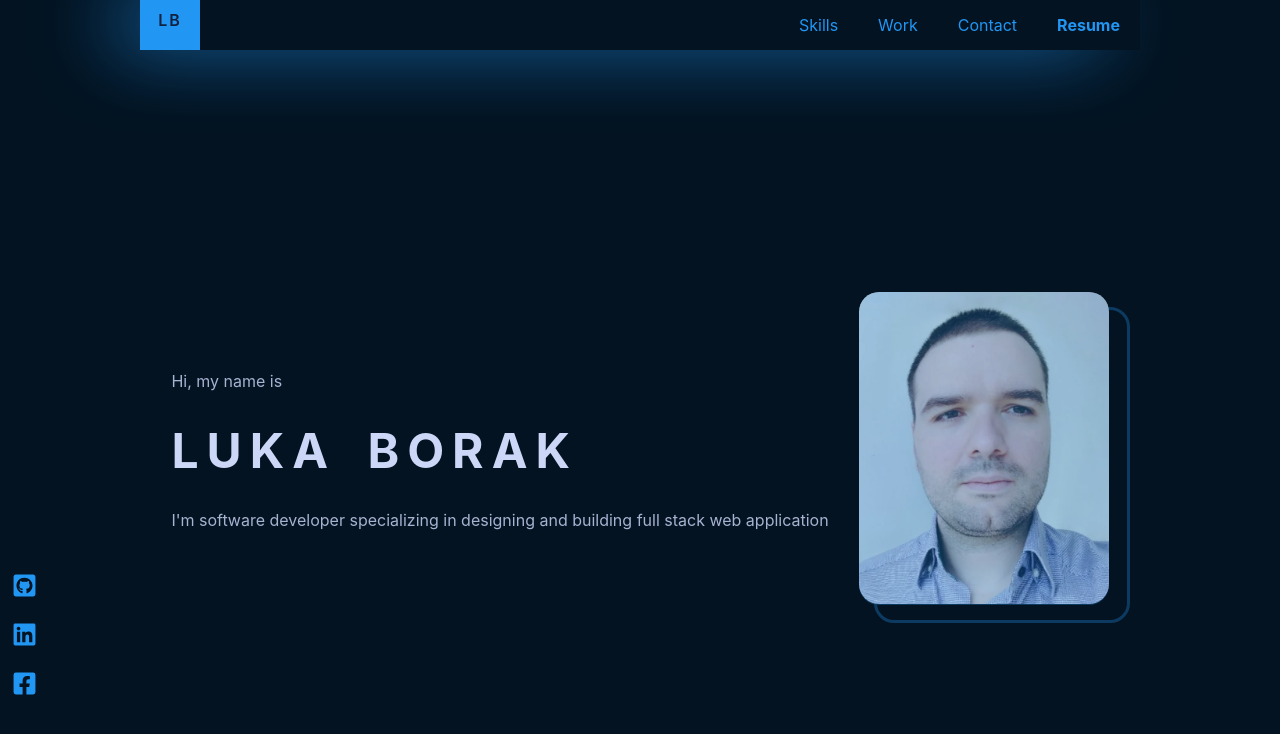
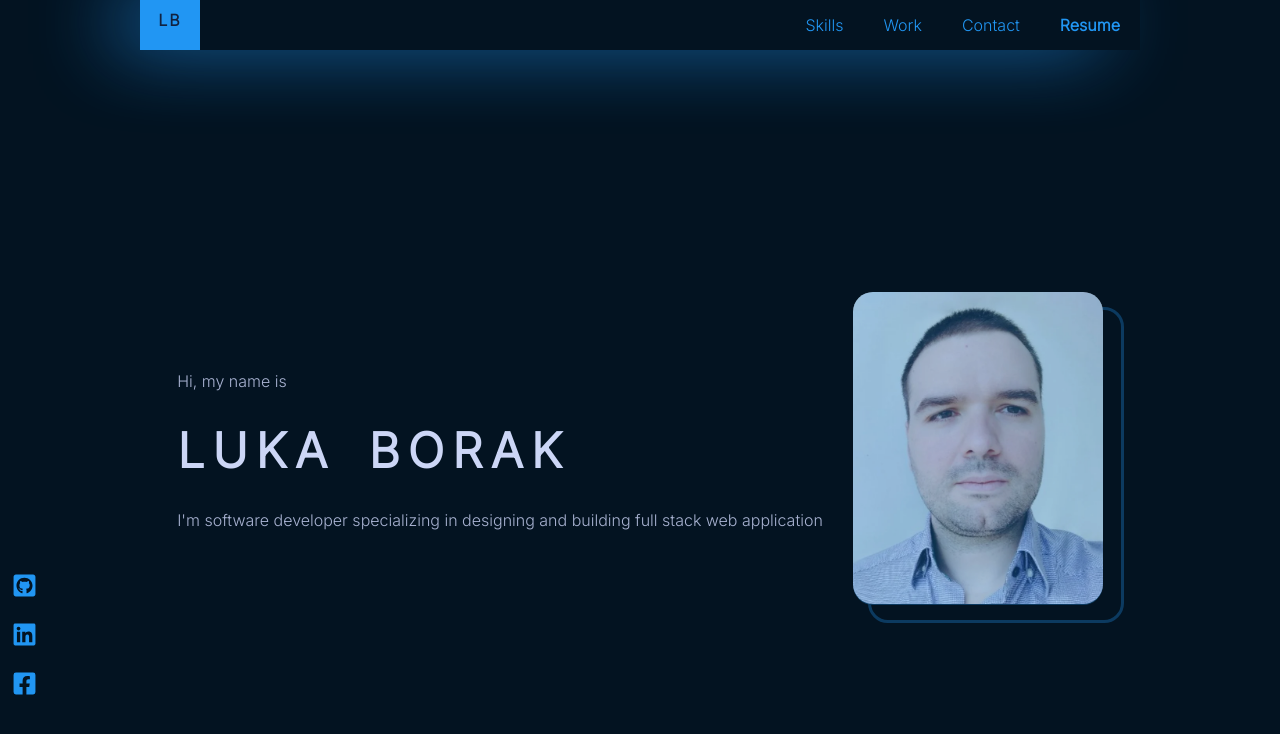
Before and after one commit to BorakL/Portfolio, a React (Create React App) app: page / in a window 1280 px wide. Shown: the top 734 px of the page. Built offline with nearby package versions, Linux system fonts and the light colour scheme.

Commit message:
changed font

```diff
--- a/public/index.html
+++ b/public/index.html
@@ -24,6 +24,9 @@
       work correctly both with client-side routing and a non-root public URL.
       Learn how to configure a non-root public URL by running `npm run build`.
     -->
+    <link rel="preconnect" href="https://fonts.googleapis.com">
+    <link rel="preconnect" href="https://fonts.gstatic.com" crossorigin>
+    <link href="https://fonts.googleapis.com/css2?family=Albert+Sans:wght@300&family=Inter:wght@300&display=swap" rel="stylesheet">
     <title>Luka Borak</title>
   </head>
   <body>
--- a/src/index.css
+++ b/src/index.css
@@ -9,6 +9,8 @@
     sans-serif;
   -webkit-font-smoothing: antialiased;
   -moz-osx-font-smoothing: grayscale;
+  font-family: 'Albert Sans', sans-serif;
+  font-family: 'Inter', sans-serif;
 }
 
 h1,h2,h3,h4,h5,h6, p{
```
